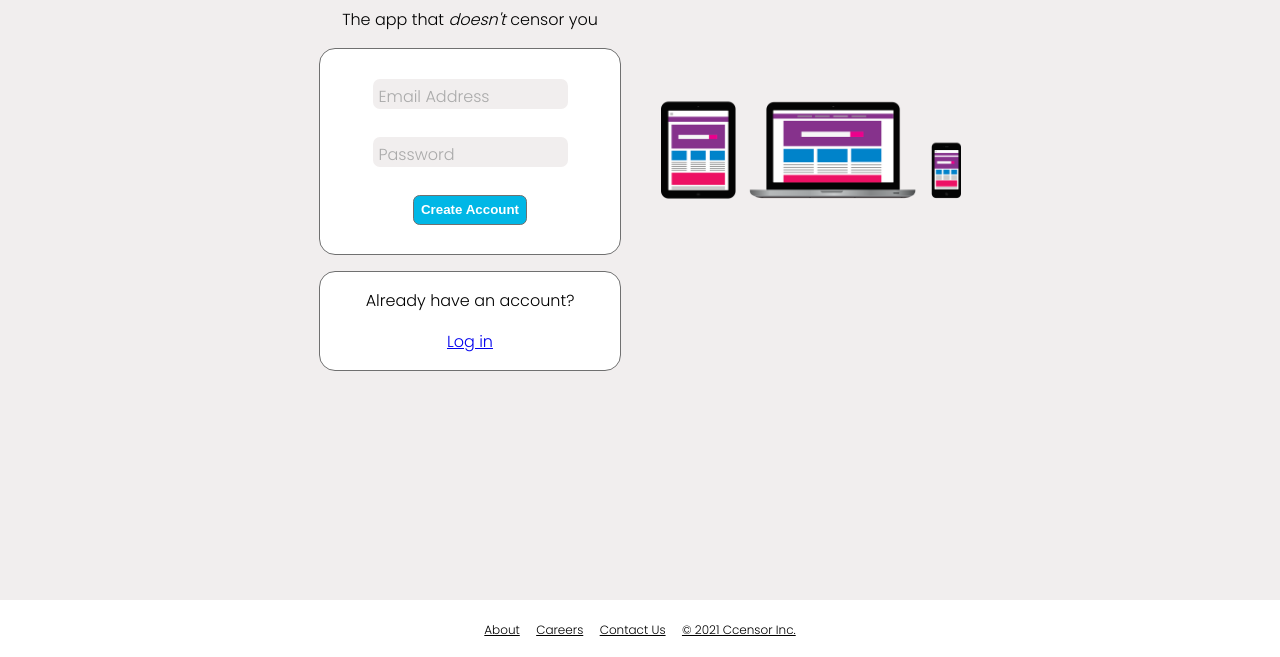
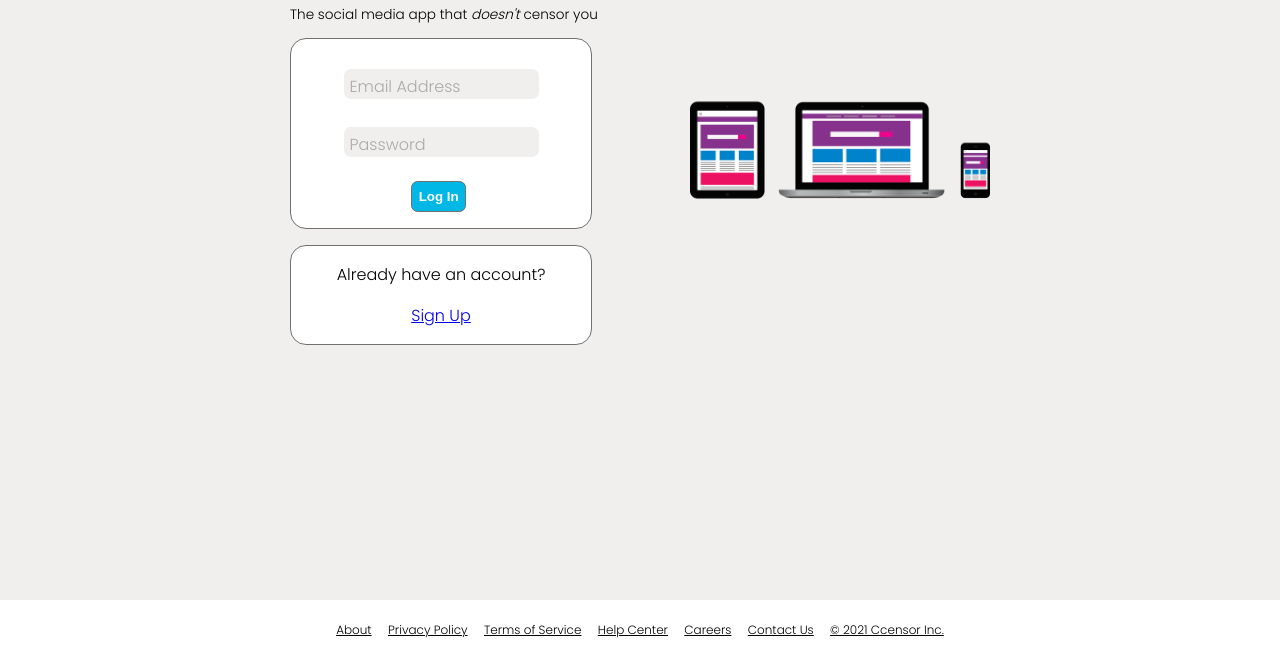
Before and after one commit to Protein-M4chine/Ccensor, a plain HTML site: page index.html in a window 1280 px wide. Shown: the part 143-800 px from the top of the page. Drawn offline with Linux system fonts and the light colour scheme.

Commit message:
UpdateFooter

```diff
--- a/css/main.scss
+++ b/css/main.scss
@@ -24,12 +24,18 @@ body {
     display:inline-block;
 }
 
+.subheader{
+    font-size: 85%;
+    text-align: left;
+}
+
 .left-col img{
     width: 300px;
+    margin-right: 60px;
 }
 
 
-.create-account-section {
+.login-section {
     background-color: white;
     border: 1px solid #707070;
     padding-top: 1em;
@@ -40,9 +46,9 @@ body {
     justify-content: center;
 }
 
-.create-account-section input{
+.login-section input{
 
-    margin: 1em;
+
     padding: .50em;
 }
 
@@ -63,6 +69,7 @@ body {
         appearance: none;
         outline: none;
         font-size: 14px;
+        margin: 1em;
     }
 
     .input-placeholder {
@@ -84,12 +91,15 @@ body {
     }
 }
 
-.create-account-cta {
+.login-cta {
     border: 1px solid #707070;
     border-radius: .5em;
     background-color: #00B7E6;
     color: white;
     font-weight: 700;
+    display: block;
+    margin-top: 10px;
+    margin-left: 40%;
 
     &:hover {
         background-color: #0b76da;
@@ -97,7 +107,7 @@ body {
     }
 }
 
-.existing-account-section {
+.create-account-section {
     border: 1px solid #707070;
     border-radius: 1em;
     background-color: white;
--- a/index.html
+++ b/index.html
@@ -12,8 +12,8 @@
         <div class="container">
             <div class="left-col">
                 <img src="images\logo.png" alt="logo">
-                <p>The app that <i>doesn't</i> censor you</p>
-                <div class="create-account-section">
+                <p class="subheader">The social media app that <i>doesn't</i> censor you</p>
+                <div class="login-section">
                     <form action="">
 
                         <label for="email" class="input-label">
@@ -25,12 +25,12 @@
                             <input type="text" class="input-textbox" id="password" name="password" required>
                             <span class="input-placeholder">Password</span>
                         </label>
-                        <input type="submit" class="create-account-cta" value="Create Account">
+                        <input type="submit" class="login-cta" value="Log In">
                     </form>
                 </div>
-                <div class="existing-account-section">
+                <div class="create-account-section">
                     <p>Already have an account?</p>
-                    <a href="#">Log in</a>
+                    <a href="#">Sign Up</a>
                 </div>
             </div>
             <div class="right-col">
@@ -40,6 +40,9 @@
     </section>
     <footer>
         <a href="#">About</a>
+        <a href="#">Privacy Policy</a>
+        <a href="#">Terms of Service</a>
+        <a href="#">Help Center</a>
         <a href="#">Careers</a>
         <a href="#">Contact Us</a>
         <a href="#">&copy 2021 Ccensor Inc.</a>
```
Also changed, not shown: css/main.css, 1 other file.
